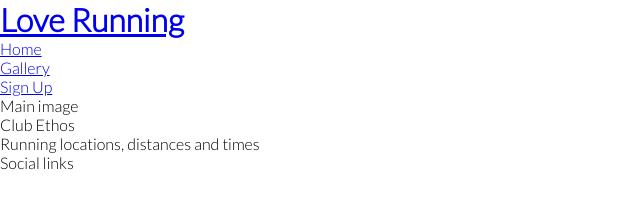
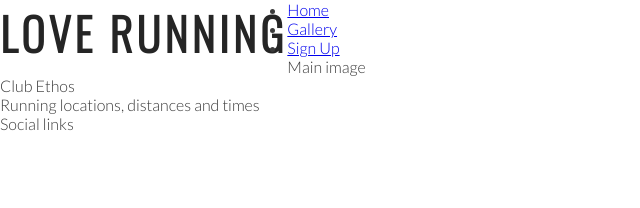
Before and after one commit to bolliebrain/love-running-, a plain HTML site: page index.html in a window 1280 px wide. Shown: the whole page, without its empty margins (0-640 px from the left). Drawn offline with nearby package versions, Linux system fonts and the light colour scheme.

Commit message:
Add style for headings and logo

```diff
--- a/assets/css/style.css
+++ b/assets/css/style.css
@@ -9,4 +9,19 @@
 body {
     font-family: Lato, sans-serif;
     font-weight: 300;
+    color: #3a3a3a
 }
+
+/* headings and logo */
+
+h1, h2 {
+    font-family: Oswald, sans-serif;
+    text-transform: uppercase;
+    letter-spacing: 4px;
+    color: #252525;
+}
+
+#logo {
+    float: left;
+    font-size: 280%;
+}
--- a/index.html
+++ b/index.html
@@ -15,7 +15,7 @@
 <body>
     <header>
         <a href="index.html">
-            <h1>Love Running</h1>
+            <h1 id="logo">Love Running</h1>
         </a>
         <nav>
             <ul>
```
